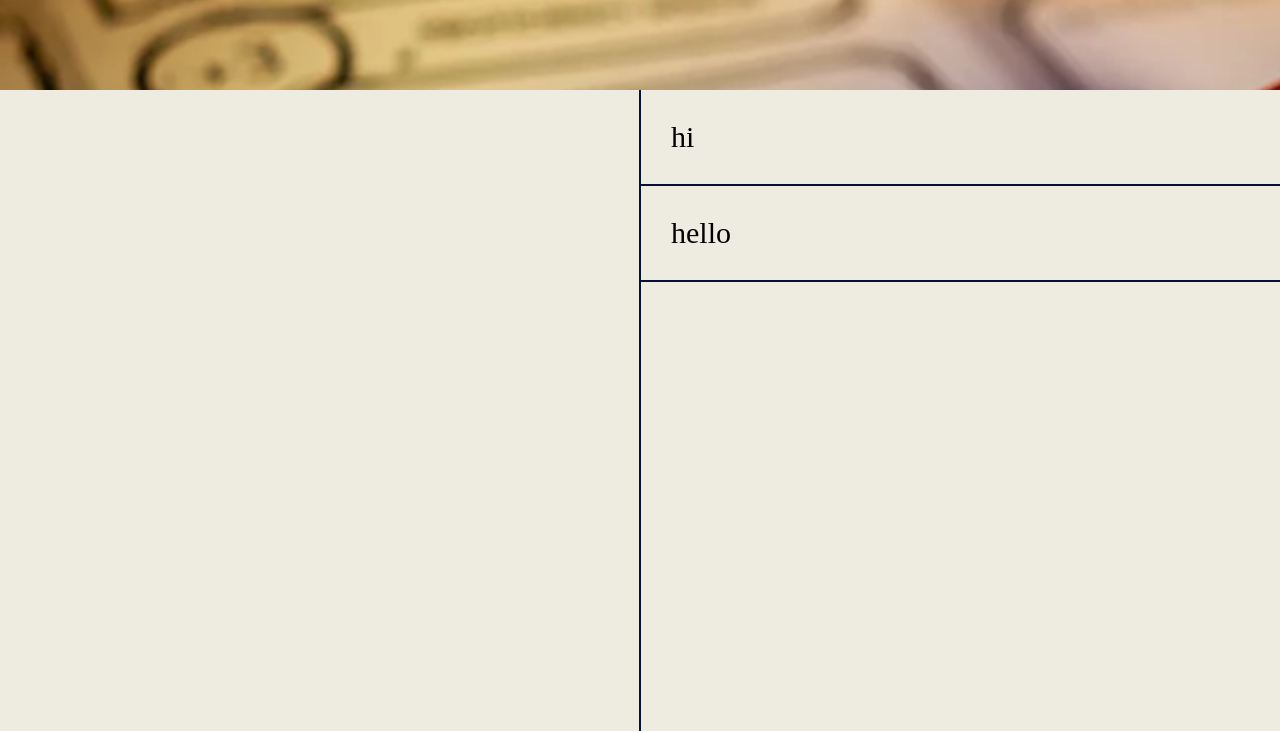
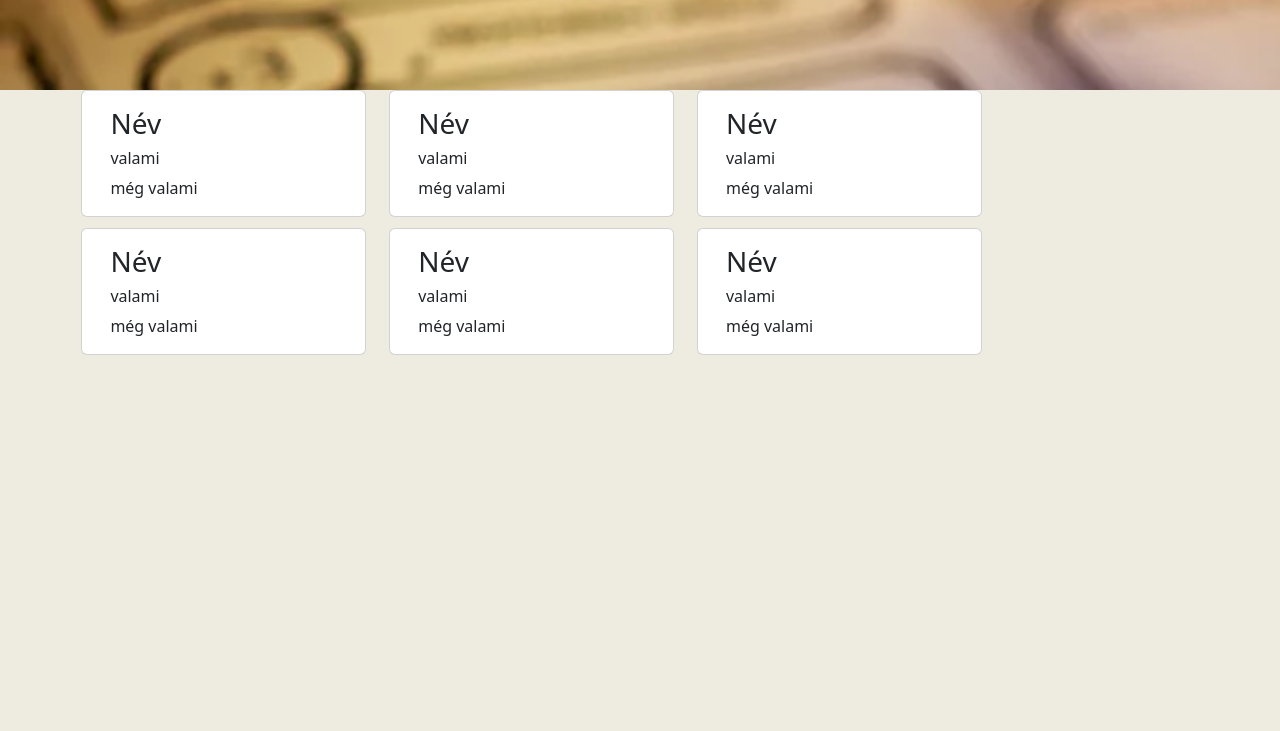
Before and after one commit to VargaDaniel2007/12-TypeScriptProjekt-DnD, a website built with Vite: page index.html in a window 1280 px wide. Shown: the part 160-891 px from the top of the page. Built offline with nearby package versions, Linux system fonts and the light colour scheme.

Commit message:
sok minden

```diff
--- a/index.html
+++ b/index.html
@@ -5,6 +5,7 @@
     <meta charset="UTF-8">
     <meta name="viewport" content="width=device-width, initial-scale=1.0">
     <title>The name</title>
+    <link rel="stylesheet" href="/src/styles/bootstrap.min.css">
     <link rel="stylesheet" href="/src/styles/style.css">
 </head>
 
@@ -29,19 +30,57 @@
     </div>
 
     <div id="main">
-
-        <div id="details">
-
-
-            <form action="">
+        <div class="container">
+            <div id="list" class="row">
 
 
 
 
-            </form>
+                <div class="card col-3 kartya">
+                    <div class="card-body">
+                        <h3 class="card-title">Név</h3>
+                        <h6 class="card-subtle">valami</h6>
+                        <p class="card-text">még valami</p>
+                    </div>
+                </div>
+                <div class="card col-3 kartya">
+                    <div class="card-body">
+                        <h3 class="card-title">Név</h3>
+                        <h6 class="card-subtle">valami</h6>
+                        <p class="card-text">még valami</p>
+                    </div>
+                </div>
+                <div class="card col-3 kartya">
+                    <div class="card-body">
+                        <h3 class="card-title">Név</h3>
+                        <h6 class="card-subtle">valami</h6>
+                        <p class="card-text">még valami</p>
+                    </div>
+                </div>
+                <div class="card col-3 kartya">
+                    <div class="card-body">
+                        <h3 class="card-title">Név</h3>
+                        <h6 class="card-subtle">valami</h6>
+                        <p class="card-text">még valami</p>
+                    </div>
+                </div>
+                <div class="card col-3 kartya">
+                    <div class="card-body">
+                        <h3 class="card-title">Név</h3>
+                        <h6 class="card-subtle">valami</h6>
+                        <p class="card-text">még valami</p>
+                    </div>
+                </div>
+                <div class="card col-3 kartya">
+                    <div class="card-body">
+                        <h3 class="card-title">Név</h3>
+                        <h6 class="card-subtle">valami</h6>
+                        <p class="card-text">még valami</p>
+                    </div>
+                </div>
 
 
-
+            </div>
         </div>
 
 
@@ -49,19 +88,20 @@
 
 
 
-        <div id="list">
-            <ul>
-                <li>hi</li>
-                <li>hello</li>
-            </ul>
-        </div>
+
+
+
 
 
     </div>
+<button type="button" class="btn btn-primary" data-bs-toggle="modal" data-bs-target="#exampleModal">
+  Launch demo modal
+</button>
 
 
+    <script src="/src/components/bootstrap.min.js"></script>
+    <script type="module" src="/src/components/main.ts"></script>
 
-    <script type="module" src="/src/components/main.ts"></script>
 </body>
 
 </html>
--- a/src/styles/style.css
+++ b/src/styles/style.css
@@ -97,25 +97,13 @@ body {
     width: 200px;
 }
 
-
-
-#details{
-    width: 50%;
-    border-right: #061138 solid 1px;
-    height: 100%;
-}
-#list{
-    width: 50%;
-    border-left: #061138 solid 1px;
-    height: 100%;
-}
-#main li{
-    border-bottom: #061138 solid 2px;
-    list-style: none;
-    padding: 30px;
-    font-size: 30px;
-}
 #main ul{
     padding: 0px;
     margin: 0px;
+;
 }
+.kartya{
+    height: 300px;
+    margin: 1%;
+    width: 23%;
+}
```
Also changed, not shown: src/components/bootstrap.min.js (added), src/styles/bootstrap.min.css (added), 2 other files.
